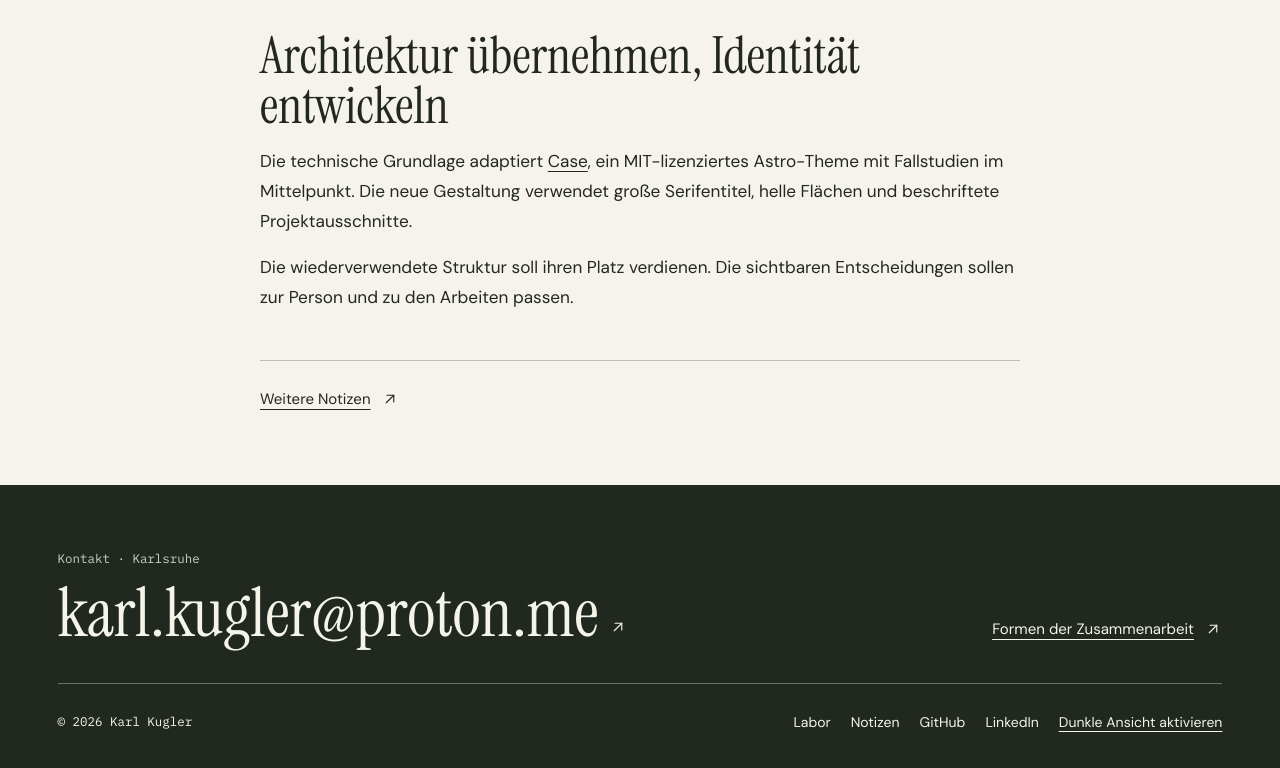
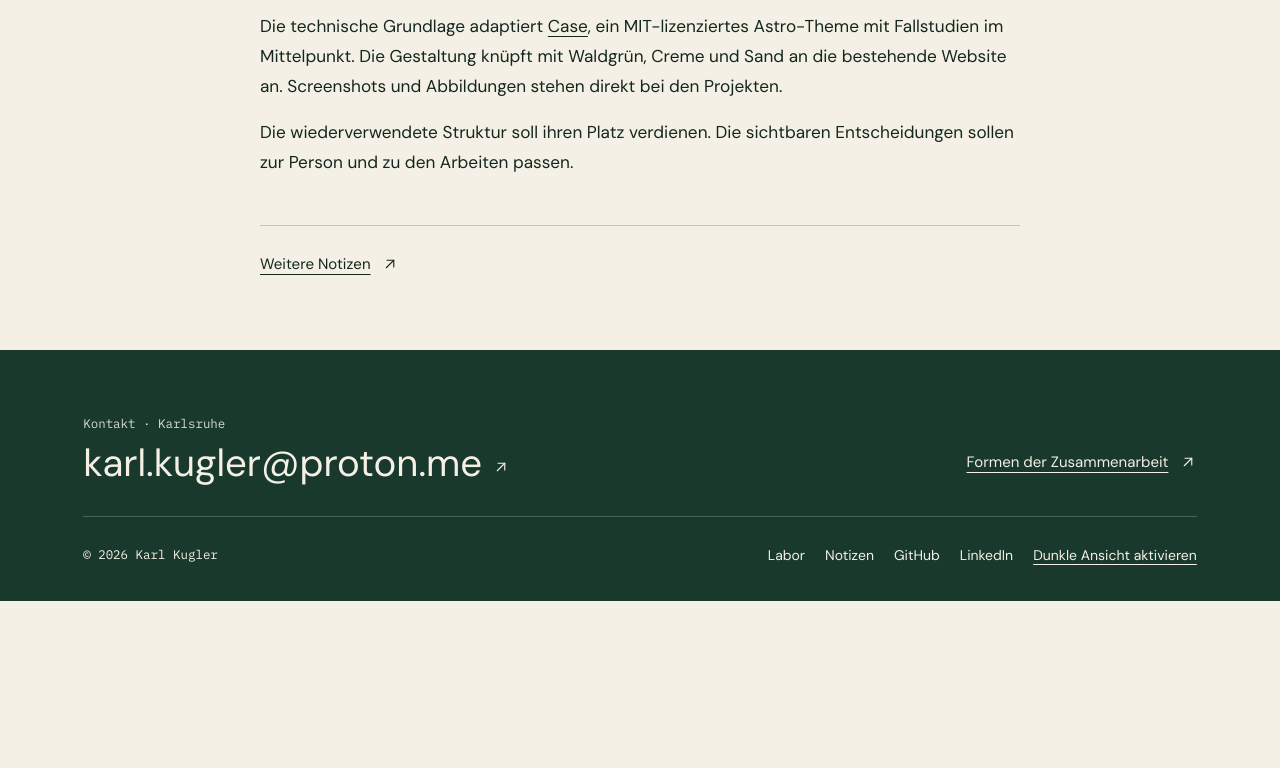
Before and after one commit to kooglersHub/Karl-Kugler, an Astro site: page /writing/a-static-first-portfolio in a window 1280 px wide. Shown: the part 1333-2101 px from the top of the page. After the commit the page ends 1934 px from the top, so only its background shows below. Built offline with nearby package versions, Linux system fonts and the light colour scheme; Astro itself is replaced by a stand-in of ours.

Commit message:
style: ground portfolio redesign in existing visual identity

```diff
--- a/src/components/SignalLab.astro
+++ b/src/components/SignalLab.astro
@@ -65,7 +65,7 @@ const curve = Array.from(
         stroke="#bacfa6"
         stroke-width="2"
       />
-      <g id="signal-samples" fill="#d9e768" stroke="#d9e768">
+      <g id="signal-samples" fill="#d7c39c" stroke="#d7c39c">
         {Array.from({ length: 25 }, (_, i) => {
           const x = 40 + (i / 24) * 800;
           const y = 150 - Math.sin((i / 24) * 4 * Math.PI) * 88;
--- a/src/content/writing/a-static-first-portfolio.mdx
+++ b/src/content/writing/a-static-first-portfolio.mdx
@@ -24,6 +24,6 @@ Das Signalexperiment lädt sein Skript nur auf der Laborseite. Navigation, Falls
 
 ## Architektur übernehmen, Identität entwickeln
 
-Die technische Grundlage adaptiert [Case](https://github.com/erlandv/case), ein MIT-lizenziertes Astro-Theme mit Fallstudien im Mittelpunkt. Die neue Gestaltung verwendet große Serifentitel, helle Flächen und beschriftete Projektausschnitte.
+Die technische Grundlage adaptiert [Case](https://github.com/erlandv/case), ein MIT-lizenziertes Astro-Theme mit Fallstudien im Mittelpunkt. Die Gestaltung knüpft mit Waldgrün, Creme und Sand an die bestehende Website an. Screenshots und Abbildungen stehen direkt bei den Projekten.
 
 Die wiederverwendete Struktur soll ihren Platz verdienen. Die sichtbaren Entscheidungen sollen zur Person und zu den Arbeiten passen.
--- a/src/layouts/BaseLayout.astro
+++ b/src/layouts/BaseLayout.astro
@@ -1,7 +1,6 @@
 ---
 import '@fontsource/dm-sans/latin-400.css';
 import '@fontsource/dm-sans/latin-500.css';
-import '@fontsource/instrument-serif/latin-400.css';
 import '@fontsource/ibm-plex-mono/latin-400.css';
 import '../styles/global.css';
 import { site, navigation } from '../config';
@@ -43,7 +42,7 @@ const alternateUrl = Astro.site && new URL(alternate, Astro.site);
     <meta name="viewport" content="width=device-width, initial-scale=1" />
     <title>{pageTitle}</title>
     <meta name="description" content={description} />
-    <meta name="theme-color" content="#f5f3eb" />
+    <meta name="theme-color" content="#19392d" />
     {!canonical && <meta name="robots" content="noindex, nofollow" />}
     {canonical && alternateUrl && (
       <>
@@ -79,7 +78,7 @@ const alternateUrl = Astro.site && new URL(alternate, Astro.site);
     <a class="skip-link" href="#main">
       {en ? 'Skip to content' : 'Zum Inhalt'}
     </a>
-    <header class="site-header">
+    <header class="site-header forest">
       <div class="container header-inner">
         <a class="identity" href={path('/')}>
           Karl Kugler<span aria-hidden="true"></span>
--- a/src/styles/global.css
+++ b/src/styles/global.css
@@ -2,30 +2,29 @@
 
 :root {
   color-scheme: light;
-  --paper: #f5f3eb;
-  --ink: #222820;
-  --muted: #50594e;
-  --line: #bdbfb2;
-  --wash: #e8e9dd;
-  --accent: #d9e768;
-  --accent-ink: #232a18;
-  --panel: #202820;
-  --panel-ink: #f4f4e9;
-  --panel-muted: #c9d0bf;
+  --paper: #f4f0e5;
+  --ink: #14271e;
+  --muted: #525b51;
+  --line: #c4c6b9;
+  --wash: #e8e5d8;
+  --accent: #d7c39c;
+  --accent-ink: #19392d;
+  --panel: #19392d;
+  --panel-ink: #f4f0e5;
+  --panel-muted: #d7ddce;
   --font-sans: 'DM Sans', Arial, sans-serif;
-  --font-display: 'Instrument Serif', Georgia, serif;
   --font-mono: 'IBM Plex Mono', monospace;
-  --gutter: clamp(1.25rem, 4.5vw, 5.5rem);
-  --section: clamp(3.5rem, 8vw, 8rem);
+  --gutter: clamp(1.25rem, 6.5vw, 8rem);
+  --section: clamp(3rem, 6vw, 6rem);
   --ease: cubic-bezier(0.2, 0.65, 0.2, 1);
 }
 :root[data-theme='dark'] {
   color-scheme: dark;
-  --paper: #1c231c;
-  --ink: #f3f1e6;
-  --muted: #c5cdbc;
-  --line: #65705f;
-  --wash: #2d382c;
+  --paper: #14271e;
+  --ink: #f4f0e5;
+  --muted: #c5cbbd;
+  --line: #536253;
+  --wash: #21392b;
 }
 body {
   margin: 0;
@@ -70,22 +69,24 @@ figure {
 h1,
 h2,
 h3 {
-  font-family: var(--font-display);
-  font-weight: 400;
-  line-height: 0.99;
+  font-family: var(--font-sans);
+  font-weight: 500;
+  line-height: 1.1;
+  letter-spacing: -0.035em;
 }
 h1 {
-  font-size: clamp(3.8rem, 9vw, 9rem);
+  font-size: clamp(2.5rem, 7vw, 6rem);
   overflow-wrap: anywhere;
 }
 h2 {
-  font-size: clamp(2.55rem, 5.6vw, 5.6rem);
+  font-size: clamp(1.9rem, 4vw, 3.5rem);
 }
 h3 {
-  font-size: clamp(2.05rem, 3.25vw, 3.45rem);
+  font-size: clamp(1.25rem, 2.4vw, 2rem);
 }
 .container {
-  width: min(100%, 1600px);
+  width: min(100%, 1440px);
+  max-width: none;
   margin-inline: auto;
   padding-inline: var(--gutter);
 }
@@ -127,28 +128,19 @@ figcaption,
   height: 100%;
   stroke-width: 1.5;
 }
+.site-header {
+  border-bottom: 1px solid #f4f0e52e;
+}
 .site-header .header-inner {
   display: grid;
-  grid-template-columns: 1fr auto 1fr;
+  grid-template-columns: 1fr auto auto;
   align-items: center;
-  gap: 2rem;
-  min-height: 78px;
-  border-bottom: 1px solid var(--line);
-  width: min(calc(100% - 2 * var(--gutter)), calc(1600px - 2 * var(--gutter)));
-  padding-inline: 0;
+  gap: clamp(1.2rem, 3vw, 2.8rem);
+  min-height: 76px;
 }
 .identity {
   justify-self: start;
-  display: inline-flex;
-  align-items: center;
-  gap: 0.65rem;
   font-weight: 500;
-}
-.identity span {
-  width: 0.55rem;
-  height: 0.55rem;
-  background: var(--accent);
-  border: 1px solid #6b781b;
 }
 nav {
   display: flex;
@@ -192,10 +184,10 @@ nav a:hover,
   background: var(--accent);
   color: var(--accent-ink);
   padding: 0.75rem 1rem;
-  border: 1px solid #6b781b;
+  border: 1px solid #80704d;
 }
 .button:hover {
-  background: #edf4ad;
+  background: #f4f0e5;
 }
 .text-link {
   text-decoration: underline;
@@ -206,84 +198,35 @@ nav a:hover,
 }
 .portfolio-hero {
   display: grid;
-  grid-template-columns: minmax(0, 0.85fr) minmax(0, 1.15fr);
-  align-items: center;
-  gap: clamp(2rem, 5vw, 6rem);
-  padding-block: clamp(2.75rem, 6vw, 6.5rem) clamp(3rem, 6vw, 6rem);
-}
-.hero-copy {
-  min-width: 0;
+  grid-template-columns: minmax(0, 1.35fr) minmax(0, 1fr);
+  align-items: end;
+  gap: clamp(1.75rem, 5vw, 5rem);
+  padding-block: clamp(3rem, 6.5vw, 6rem);
 }
 .hero-location {
-  display: flex;
-  gap: 0.75rem;
-  align-items: center;
   color: var(--muted);
-  margin-bottom: clamp(0.9rem, 2vw, 1.6rem);
+  margin-bottom: 1rem;
 }
-.hero-copy h1 {
-  font-size: clamp(5.75rem, 12.2vw, 13.5rem);
-  letter-spacing: -0.045em;
-  line-height: 0.77;
-}
-.hero-surname {
-  display: block;
-  margin-top: 0.04em;
+.portfolio-hero h1 {
+  font-size: clamp(3.25rem, 7.8vw, 7rem);
+  letter-spacing: -0.065em;
 }
 .hero-role {
-  max-width: 26ch;
-  font-weight: 500;
-  font-size: clamp(1.13rem, 1.75vw, 1.6rem);
-  line-height: 1.3;
-  margin-top: clamp(1.4rem, 3vw, 2.5rem);
+  max-width: 38ch;
+  font-size: clamp(1.05rem, 1.6vw, 1.45rem);
+  margin-top: 1rem;
 }
-.hero-description {
-  font-size: clamp(1rem, 1.2vw, 1.17rem);
+.hero-aside {
+  border-left: 1px solid var(--line);
+  padding-left: clamp(1rem, 3vw, 2.5rem);
+}
+.hero-aside p {
+  max-width: 36ch;
   color: var(--muted);
-  max-width: 37ch;
-  margin-top: 0.9rem;
+  font-size: clamp(1rem, 1.3vw, 1.15rem);
 }
-.hero-copy .action-row {
-  margin-top: 1.4rem;
-}
-.hero-art {
-  align-self: center;
-  min-width: 0;
-  background: var(--panel);
-  color: var(--panel-ink);
-  padding: clamp(0.75rem, 1.6vw, 1.4rem);
-}
-.hero-art-label {
-  display: flex;
-  gap: 0.75rem;
-  justify-content: space-between;
-  align-items: center;
-  margin-bottom: 0.8rem;
-}
-.hero-art-label span:first-child {
-  font-weight: 500;
-}
-.hero-art-label span:last-child {
-  font: 0.75rem var(--font-mono);
-  color: var(--panel-muted);
-}
-.hero-art figcaption {
-  color: var(--panel-muted);
-  border-color: #65705f;
-}
-.signal-route {
-  display: grid;
-  grid-template-columns: repeat(3, minmax(0, 1fr));
-  gap: 0.5rem;
-  list-style: none;
-  margin: 0.65rem 0 0;
-  padding: 0;
-  font: 0.72rem/1.45 var(--font-mono);
-  color: var(--panel-ink);
-}
-.signal-route li {
-  padding: 0.65rem 0.45rem 0.2rem;
-  border-top: 2px solid var(--accent);
+.hero-aside .action-row {
+  margin-top: 1rem;
 }
 .exhibit {
   min-width: 0;
@@ -325,6 +268,9 @@ nav a:hover,
   gap: 0.75rem 2rem;
   align-items: end;
 }
+.selected-work {
+  padding-top: clamp(2.25rem, 5vw, 4.5rem);
+}
 .selected-work > .section-heading,
 .notes-section > .section-heading {
   padding-bottom: 1.5rem;
@@ -335,17 +281,16 @@ nav a:hover,
   grid-template-columns: minmax(0, 0.72fr) minmax(0, 1.28fr);
   gap: clamp(1.5rem, 6vw, 6rem);
   align-items: center;
-  padding-block: clamp(2rem, 5vw, 5rem);
+  padding-block: clamp(1.5rem, 3.5vw, 3.25rem);
   border-bottom: 1px solid var(--line);
 }
-.project-spread:last-child {
-  border-bottom: 0;
+.selected-work-index {
+  padding-block: 1rem 2rem;
 }
 .project-text h3 {
-  font-size: clamp(2.9rem, 6vw, 6rem);
+  font-size: clamp(2rem, 4.5vw, 4rem);
   margin: 0.5rem 0 1rem;
 }
-.project-text h3 a:hover,
 .project-caption h2 a:hover {
   text-decoration: underline;
   text-decoration-thickness: 1px;
@@ -358,15 +303,11 @@ nav a:hover,
 .project-text .text-link {
   margin-top: 0.5rem;
 }
-.project-question {
-  padding: clamp(1.25rem, 3vw, 3rem);
-  border-left: 3px solid #798528;
-  background: var(--wash);
+.spread-hand {
+  align-items: start;
 }
-.project-question p {
-  font: clamp(1.8rem, 3vw, 3.1rem)/1.05 var(--font-display);
-  max-width: 22ch;
-  margin-top: 0.55rem;
+.spread-hand .project-text {
+  padding-top: clamp(0.5rem, 2vw, 1.75rem);
 }
 .spread-life {
   grid-template-columns: minmax(0, 1.28fr) minmax(0, 0.72fr);
@@ -393,22 +334,20 @@ nav a:hover,
   align-items: baseline;
   flex-wrap: wrap;
   gap: 0.3rem 1rem;
-  border-bottom: 1px solid #65705f;
+  border-bottom: 1px solid #536253;
   padding-block: 1rem;
 }
 .print-pipeline li:first-child {
   border-top: 2px solid var(--accent);
 }
 .print-pipeline strong {
-  font: clamp(1.75rem, 3vw, 3rem)/1 var(--font-display);
+  font: clamp(1.3rem, 2.2vw, 2.2rem)/1 var(--font-sans);
 }
 .print-pipeline span {
   color: var(--panel-muted);
   font: 0.75rem/1.5 var(--font-mono);
 }
 .portrait-band {
-  background: var(--accent);
-  color: var(--accent-ink);
   margin-top: 1rem;
 }
 .portrait-band-inner,
@@ -431,20 +370,21 @@ nav a:hover,
 .collaboration {
   padding-top: var(--section);
 }
-.collaboration-grid {
+.collaboration-list {
+  margin-top: 1.5rem;
+  border-bottom: 1px solid var(--line);
+}
+.collaboration-list article {
   display: grid;
-  grid-template-columns: repeat(3, minmax(0, 1fr));
-  gap: clamp(1.5rem, 4vw, 4rem);
+  grid-template-columns: minmax(0, 0.85fr) minmax(0, 1.2fr) auto;
+  align-items: center;
+  gap: 0.75rem clamp(1.25rem, 4vw, 4rem);
+  border-top: 1px solid var(--line);
+  padding-block: 1.25rem;
 }
-.collaboration-grid article {
-  border-top: 1px solid var(--line);
-  margin-top: 2rem;
-  padding-top: 1.25rem;
-}
-.collaboration-grid article p {
+.collaboration-list p {
   color: var(--muted);
-  margin: 0.95rem 0 0.5rem;
-  max-width: 38ch;
+  max-width: 55ch;
 }
 .service-details {
   margin-top: 2.5rem;
@@ -488,7 +428,7 @@ nav a:hover,
 }
 .note-row > span:nth-child(2),
 .note-row h2 {
-  font: clamp(1.5rem, 3vw, 2.8rem)/1.08 var(--font-display);
+  font: clamp(1.5rem, 3vw, 2.8rem)/1.08 var(--font-sans);
 }
 .note-row p {
   margin: 0.5rem 0;
@@ -503,7 +443,7 @@ nav a:hover,
   background: var(--panel);
   color: var(--panel-ink);
   --muted: var(--panel-muted);
-  --line: #65705f;
+  --line: #f4f0e539;
 }
 .site-footer {
   padding-block: clamp(2rem, 5vw, 5rem) 1.5rem;
@@ -523,7 +463,7 @@ nav a:hover,
   display: inline-flex;
   align-items: baseline;
   gap: 0.65rem;
-  font: clamp(2rem, 5.3vw, 4.9rem)/1.1 var(--font-display);
+  font: clamp(1.45rem, 3vw, 2.8rem)/1.1 var(--font-sans);
   overflow-wrap: anywhere;
   margin-top: 0.5rem;
 }
@@ -601,7 +541,7 @@ nav a:hover,
 }
 .filters button[aria-pressed='true'],
 .enquiry-options a[aria-current='true'] {
-  border-color: #6b781b;
+  border-color: #80704d;
   background: var(--accent);
   color: var(--accent-ink);
 }
@@ -622,7 +562,7 @@ nav a:hover,
   margin-top: 1rem;
 }
 .project-caption h2 {
-  font-size: clamp(2.3rem, 4.2vw, 4rem);
+  font-size: clamp(1.8rem, 3.15vw, 3rem);
   margin-block: 0.45rem 0.6rem;
 }
 .project-caption h2 a {
@@ -702,7 +642,7 @@ nav a:hover,
   overflow-wrap: anywhere;
 }
 .prose h2 {
-  font-size: clamp(2.05rem, 4vw, 3.6rem);
+  font-size: clamp(1.5rem, 2.8vw, 2.5rem);
   margin: 2.4rem 0 0.85rem;
 }
 .prose h2:first-child {
@@ -770,7 +710,7 @@ nav a:hover,
   margin-block: 1.25rem 0.75rem;
 }
 .article-header h1 {
-  font-size: clamp(3.15rem, 7.5vw, 6.8rem);
+  font-size: clamp(2.15rem, 5vw, 4.5rem);
 }
 .article-meta {
   margin-top: 1.5rem;
@@ -793,7 +733,7 @@ nav a:hover,
 }
 .biography h2,
 .contact-choices h2 {
-  font-size: clamp(2.2rem, 4.3vw, 4.5rem);
+  font-size: clamp(1.6rem, 3.2vw, 3rem);
 }
 .biography p,
 .contact-choices p {
@@ -818,7 +758,7 @@ nav a:hover,
 .contact-email {
   display: block;
   width: fit-content;
-  font: clamp(1.9rem, 4.3vw, 4.3rem)/1.12 var(--font-display);
+  font: clamp(1.5rem, 3.6vw, 3.2rem)/1.12 var(--font-sans);
   text-decoration: underline;
   text-decoration-thickness: 1px;
   text-underline-offset: 0.16em;
@@ -901,7 +841,7 @@ nav a:hover,
 .signal-controls input {
   width: 100%;
   height: 36px;
-  accent-color: #788626;
+  accent-color: #547560;
 }
 .signal-readout,
 .lab-explanation p {
@@ -921,17 +861,6 @@ nav a:hover,
   margin-top: 1rem;
 }
 
-@media (max-width: 1000px) {
-  .portfolio-hero {
-    gap: 1.75rem;
-  }
-  .hero-copy h1 {
-    font-size: clamp(4.75rem, 12vw, 9rem);
-  }
-  .collaboration-grid {
-    gap: 1.35rem;
-  }
-}
 @media (max-width: 720px) {
   .site-header .header-inner {
     grid-template-columns: 1fr auto;
@@ -955,19 +884,18 @@ nav a:hover,
   .contact-intro {
     grid-template-columns: 1fr;
   }
-  .hero-copy h1 {
-    font-size: clamp(4.4rem, 16vw, 7.5rem);
-    line-height: 0.81;
+  .portfolio-hero {
+    padding-block: 2rem 2.5rem;
   }
-  .hero-surname {
-    display: inline;
-    margin-left: 0.14em;
-  }
-  .portfolio-hero {
-    padding-top: 2rem;
+  .hero-aside {
+    border-left: 0;
+    padding-left: 0;
   }
   .project-spread {
-    padding-block: 1.7rem 2rem;
+    padding-block: 1.25rem 1.75rem;
+  }
+  .spread-hand .project-text {
+    padding-top: 0;
   }
   .spread-life > figure {
     grid-column: auto;
@@ -976,19 +904,13 @@ nav a:hover,
   .exhibit-shirt img {
     max-height: 390px;
   }
-  .collaboration-grid,
+  .collaboration-list article,
   .projects-grid,
   .case-meta,
   .reading-grid,
   .case-media-print .print-pipeline,
   .lab-explanation {
     grid-template-columns: 1fr;
-  }
-  .collaboration-grid article {
-    margin-top: 0.45rem;
-  }
-  .collaboration-grid {
-    margin-top: 1.3rem;
   }
   .service-row {
     grid-template-columns: 1fr auto;
@@ -1032,14 +954,6 @@ nav a:hover,
     grid-template-columns: 1fr;
   }
 }
-@media (max-width: 420px) {
-  .hero-copy h1 {
-    font-size: clamp(3.65rem, 16vw, 4.25rem);
-  }
-  .signal-route {
-    font-size: 0.66rem;
-  }
-}
 @media (prefers-reduced-motion: no-preference) {
   .button {
     transition: background-color 160ms var(--ease);
--- a/src/views/Home.astro
+++ b/src/views/Home.astro
@@ -13,32 +13,28 @@ const path = (route: string) => localPath(locale, route);
 const projects = (
   await getCollection('projects', ({ data }) => data.locale === locale)
 ).sort((a, b) => (a.data.featuredOrder ?? 99) - (b.data.featuredOrder ?? 99));
-const hand = projects.find(({ data }) => data.slug === 'haptiq-hand');
-if (!hand) throw new Error(`Missing HaptIQ Hand case study in ${locale}`);
 const notes = (
   await getCollection('writing', ({ data }) => data.locale === locale)
 ).sort((a, b) => b.data.date.valueOf() - a.data.date.valueOf());
 ---
 
 <BaseLayout>
-  <section class="portfolio-hero container">
-    <div class="hero-copy">
-      <p class="hero-location mono">
-        Karlsruhe <span aria-hidden="true">/</span>{' '}
-        {en ? 'Germany' : 'Deutschland'}
-      </p>
-      <h1>
-        Karl <span class="hero-surname">Kugler</span>
-      </h1>
+  <section class="forest" aria-labelledby="home-title">
+    <div class="portfolio-hero container">
+      <div>
+        <p class="hero-location mono">Karlsruhe</p>
+        <h1 id="home-title">Karl Kugler</h1>
         <p class="hero-role">
           {en
             ? 'Mechatronics and Information Technology at KIT'
-          : 'Mechatronik und Informationstechnik am KIT'}
+            : 'Mechatronik und Informationstechnik am KIT'}
         </p>
-      <p class="hero-description">
+      </div>
+      <div class="hero-aside">
+        <p>
           {en
-          ? 'I build software for things I want to understand better: how a robot hand senses contact or how behaviour emerges in a simulation.'
-          : 'Ich baue Software für Dinge, die ich besser verstehen will: wie eine Roboterhand Berührung erfasst oder wie Verhalten in einer Simulation entsteht.'}
+            ? 'I build a viewer for tactile data from a robot hand and run experiments with digital organisms.'
+            : 'Ich baue einen Viewer für taktile Messdaten einer Roboterhand und experimentiere mit digitalen Organismen.'}
         </p>
         <div class="action-row">
           <a class="button" href="#projekte">
@@ -46,25 +42,11 @@ const notes = (
             <Arrow direction="down" />
           </a>
           <a class="text-link" href={path('/contact/')}>
-          {en ? 'Get in touch' : 'Kontakt'}
+            {en ? 'Contact' : 'Kontakt'}
             <Arrow />
           </a>
         </div>
       </div>
-    <div class="hero-art">
-      <div class="hero-art-label">
-        <span>HaptIQ Hand</span>
-        <span>{en ? 'Robotics' : 'Robotik'}</span>
-      </div>
-      <ExhibitMedia project={hand} hero href={path('/projects/haptiq-hand/')} />
-      <ol
-        class="signal-route"
-        aria-label={en ? 'HaptIQ data flow' : 'HaptIQ Datenfluss'}
-      >
-        <li>{en ? 'Read telemetry' : 'Telemetrie lesen'}</li>
-        <li>{en ? 'Inspect contacts' : 'Kontakte zuordnen'}</li>
-        <li>{en ? 'Compare CAD' : 'CAD vergleichen'}</li>
-      </ol>
     </div>
   </section>
   <section
@@ -76,46 +58,49 @@ const notes = (
       <h2 id="selected-title">
         {en ? 'Selected work' : 'Ausgewählte Projekte'}
       </h2>
+    </div>
+    {projects.map((project) => {
+      const { data } = project;
+      const href = path(`/projects/${data.slug}/`);
+      return (
+        <article class:list={['project-spread', `spread-${data.visual}`]}>
+          <div class="project-text">
+            <p class="eyebrow">
+              {data.category} · {data.status}
+            </p>
+            <h3>{data.title}</h3>
+            <p>{data.description}</p>
+            <a
+              class="text-link"
+              href={href}
+              aria-label={
+                en
+                  ? `Project details: ${data.title}`
+                  : `Zum Projekt: ${data.title}`
+              }
+            >
+              {en ? 'Project details' : 'Zum Projekt'}
+              <Arrow />
+            </a>
+          </div>
+          <ExhibitMedia
+            project={project}
+            eager={data.visual === 'hand'}
+            href={data.cover ? href : undefined}
+          />
+        </article>
+      );
+    })}
+    <div class="selected-work-index">
       <a class="text-link" href={path('/projects/')}>
         {en ? 'Project index' : 'Projektübersicht'}
         <Arrow />
       </a>
     </div>
-    {projects.map((project) => (
-      <article class:list={['project-spread', `spread-${project.data.visual}`]}>
-        <div class="project-text">
-          <p class="eyebrow">
-            {project.data.category} <span aria-hidden="true">/</span>{' '}
-            {project.data.status}
-          </p>
-          <h3>
-            <a href={path(`/projects/${project.data.slug}/`)}>
-              {project.data.title}
-            </a>
-          </h3>
-          <p>{project.data.description}</p>
-          <a class="text-link" href={path(`/projects/${project.data.slug}/`)}>
-            {en ? 'Project details' : 'Zum Projekt'}
-            <Arrow />
-          </a>
-        </div>
-        {project.data.visual !== 'hand' && <ExhibitMedia project={project} />}
-        {project.data.visual === 'hand' && (
-          <aside class="project-question">
-            <span class="eyebrow">{en ? 'The question' : 'Die Frage'}</span>
-            <p>
-              {en
-                ? 'Where did the hand make contact during the grasp?'
-                : 'Wo genau hat die Hand beim Greifen Kontakt?'}
-            </p>
-          </aside>
-        )}
-      </article>
-    ))}
   </section>
-  <section class="portrait-band">
+  <section class="portrait-band forest">
     <div class="container portrait-band-inner">
-      <h2>{en ? 'Away from the workbench' : 'Abseits der Werkbank'}</h2>
+      <h2>{en ? 'About me' : 'Über mich'}</h2>
       <div>
         <p>
           {en
@@ -135,7 +120,7 @@ const notes = (
     aria-labelledby="collaboration-title"
   >
     <h2 id="collaboration-title">{en ? 'Work with me' : 'Zusammenarbeiten'}</h2>
-    <div class="collaboration-grid">
+    <div class="collaboration-list">
       <article>
         <h3>
           {en
@@ -168,7 +153,7 @@ const notes = (
         </a>
       </article>
       <article>
-        <h3>{en ? 'Build something together' : 'Gemeinsame Projekte'}</h3>
+        <h3>{en ? 'Joint projects' : 'Gemeinsame Projekte'}</h3>
         <p>
           {en
             ? 'If you’re working on a prototype, organising a hackathon or looking for someone to try an idea with, tell me what you have in mind.'
```
Also changed, not shown: docs/design/2026-11-18-werkstatt.md (+8 -0 lines), src/components/ExhibitMedia.astro (+5 -9 lines), tests/site.test.mjs (+1 -1 lines), public/favicon.svg, public/social.png, public/social.svg. Lines whose indentation alone changed are shown as unchanged.
